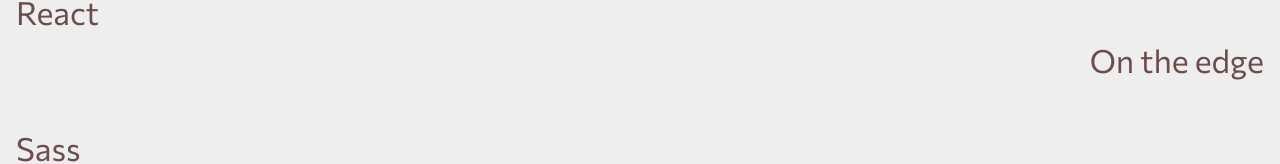
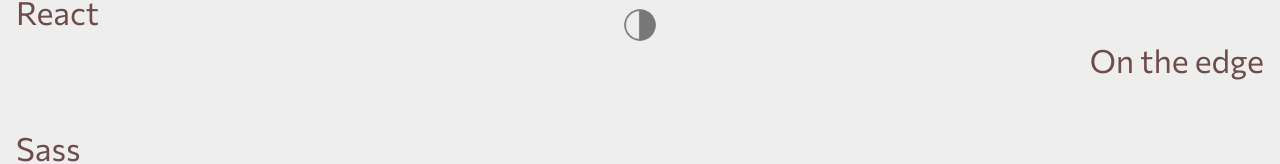
Before and after one commit to aktoriukas/intro, a React (Create React App) app: page / in a window 1280 px wide. Shown: the top 164 px of the page. Built offline with nearby package versions, Linux system fonts and the light colour scheme.

Commit message:
added dark

```diff
--- a/src/App.js
+++ b/src/App.js
@@ -8,11 +8,28 @@
 
 export default class App extends Component {
 
+  constructor(props) {
+    super(props)
+
+    this.state = {
+       dark: false
+    }
+  }
+
+  toggleInvert() {
+    this.setState({
+      dark: !this.state.dark
+    })
+  }
+
   render () {
     return (
-      <div className="App">
+      <div className={this.state.dark === false ? 'App' : 'App invert'}>
         <Left Database={Database}/>
-        <Center Database={Database}/>
+        <Center
+          Database={Database}
+          toggleInvert={this.toggleInvert.bind(this)}
+         />
         <Right
           Database={Database}
         />
--- a/src/elements/Center.js
+++ b/src/elements/Center.js
@@ -1,4 +1,5 @@
 import React, { Component } from 'react';
+import Header from './Header';
 import Cube from './Cube';
 import Footer from './Footer';
 import Database from '../Database';
@@ -25,6 +26,9 @@
             <div className='center main'>
                 <div className='center-container'>
                     <div className='top'></div>
+                    <Header
+                        toggleInvert={this.props.toggleInvert}
+                    />
                     <Cube/>
                         <ul className='about'>
                             {intro.map((point) => (
--- /dev/null
+++ b/src/elements/Header.js
@@ -0,0 +1,18 @@
+import React, { Component } from 'react';
+import Dark from '../icons/contrast.png';
+
+export default class Header extends Component {
+
+    render() {
+        return (
+            <div className='header'>
+                <button
+                    onClick={this.props.toggleInvert}
+                    className='dark-button'
+                >
+                    <img src={Dark} alt='darl' className='dark-icon'></img>
+                </button>
+            </div>
+        )
+    }
+}
--- a/src/index.css
+++ b/src/index.css
@@ -152,12 +152,20 @@
   text-decoration: none;
   cursor: pointer; }
 
+button {
+  border: none;
+  background: none; }
+  button:focus {
+    outline: none; }
+
 .App {
   display: flex;
   flex-direction: row;
   height: 100%;
   position: relative;
   overflow: hidden; }
+  .App.invert {
+    filter: invert(1); }
   .App:before {
     content: '';
     position: absolute;
@@ -179,6 +187,16 @@
     position: absolute; }
   .App .main {
     margin: 1rem; }
+  .App .header {
+    position: fixed;
+    left: 0;
+    right: 0;
+    top: 0;
+    z-index: 666; }
+    .App .header .dark-button .dark-icon {
+      width: 3rem;
+      cursor: pointer;
+      opacity: 0.5; }
   .App .left {
     flex: 0 1 30%;
     text-align: left; }
@@ -253,7 +271,7 @@
       opacity: 1;
       background: #ffff;
       text-align: left;
-      box-shadow: 0 0 0.4rem #ffff, 0 0 5rem rgba(0, 0, 0, 0.2);
+      box-shadow: 0 0 0.4rem #ffff, 0 0 1rem rgba(0, 0, 0, 0.2);
       transition: 1.7s;
       z-index: 500;
       cursor: alias; }
--- a/src/index.scss
+++ b/src/index.scss
@@ -18,6 +18,8 @@
     font-size: 25px;
     }
 }
+.App{
+}
 ul, ol ,li, p {
     padding: 0;
     margin: 0;
@@ -28,12 +30,23 @@
     text-decoration: none;
     cursor: pointer;
 }
+button {
+    border: none;
+    background: none;
+    &:focus {
+        outline: none;
+    }
+}
 .App {
     display: flex;
     flex-direction: row;
     height: 100%;
     position: relative;
     overflow: hidden;
+    &.invert {
+        filter: invert(1);
+    }
+
     &:before {
         content: '';
         position: absolute;
@@ -58,6 +71,18 @@
     }
     .main {
         margin: 1rem;
+    }
+    .header {
+        position: fixed;
+        left: 0;
+        right: 0;
+        top: 0;
+        z-index: 666;
+        .dark-button .dark-icon{
+            width: 3rem;
+            cursor: pointer;
+            opacity: 0.5;
+        }
     }
     .left {
         flex: 0 1 30%;
@@ -163,7 +188,7 @@
             opacity: 1;
             background: $white;
             text-align: left;
-            box-shadow: 0 0 .4rem $cube-colour, 0 0 5rem $cube-colour-clear;
+            box-shadow: 0 0 .4rem $cube-colour, 0 0 1rem $cube-colour-clear;
             transition: 1.7s;
             z-index: 500;
             cursor: alias;
```
Also changed, not shown: src/icons/contrast.png (added), 1 other file (tests, documents, lock files or other folders).
